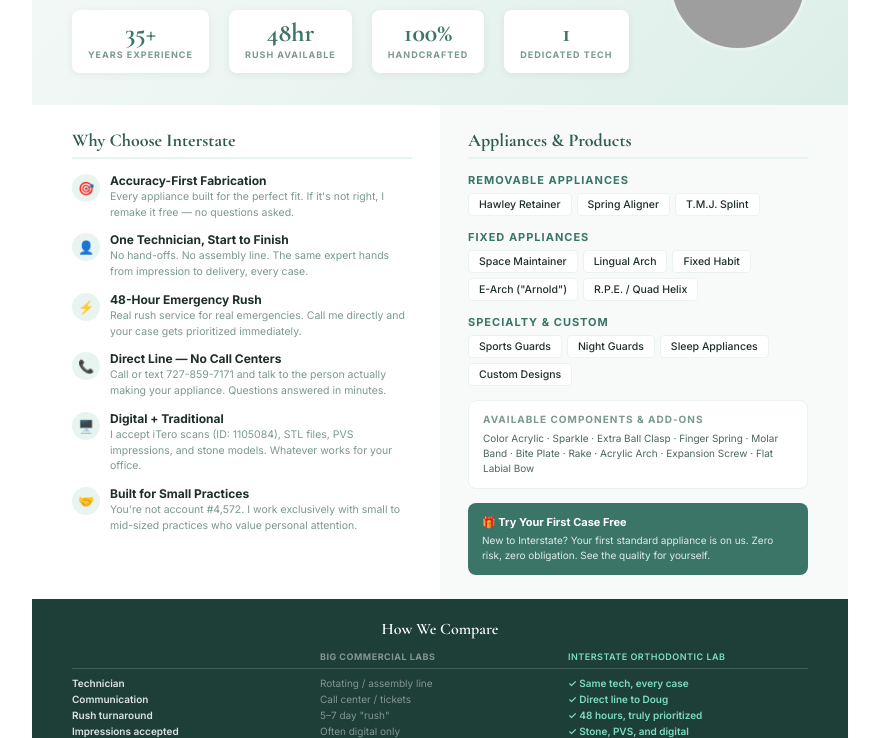
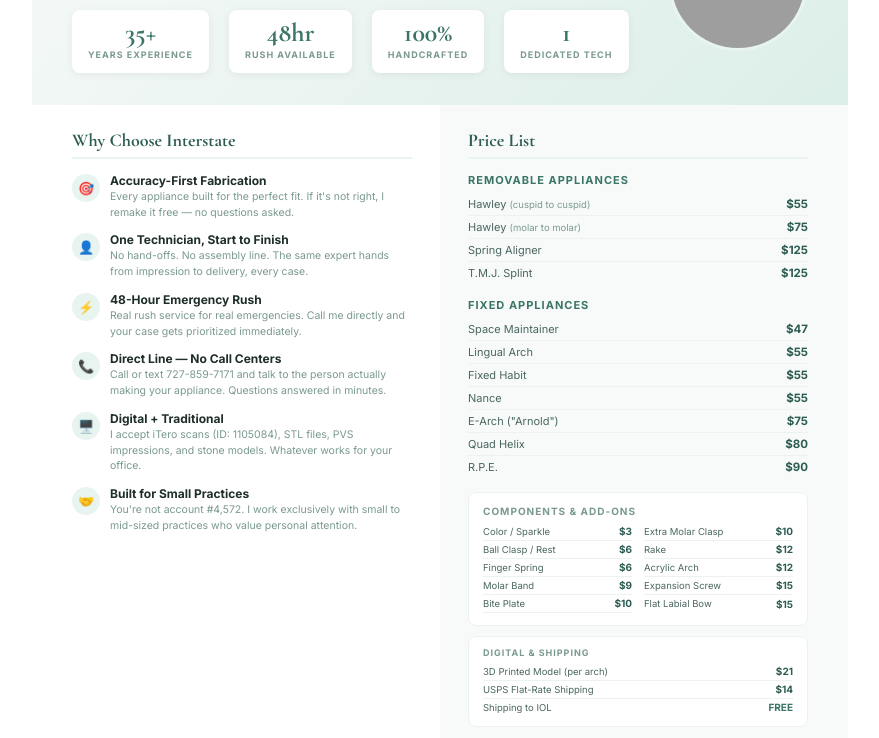
Before and after one commit to larry-sebastian/interstate-orthodontic-lab, a plain HTML site: page brochure.html in a window 1280 px wide. Shown: the part 240-978 px from the top of the page, without its empty margins (200-1079 px from the left). Drawn offline with nearby package versions, Linux system fonts and the light colour scheme; grey boxes are pictures that could not be loaded.

Commit message:
Add full pricing to brochure layout

```diff
--- a/brochure.html
+++ b/brochure.html
@@ -229,6 +229,24 @@
       color: var(--gray-700);
       line-height: 1.5;
     }
+    .price-row {
+      display: flex;
+      justify-content: space-between;
+      align-items: center;
+      padding: 4px 0;
+      border-bottom: 1px solid var(--gray-100);
+      font-size: 11px;
+    }
+    .price-row:last-child { border-bottom: none; }
+    .price-row span:first-child { color: var(--gray-700); }
+    .price-row span:last-child {
+      font-weight: 700;
+      color: var(--teal-dark);
+      font-size: 11.5px;
+    }
+    .price-row small { color: var(--gray-500); font-size: 9.5px; }
+    .price-row.sm { font-size: 9.5px; padding: 2.5px 0; }
+    .price-row.sm span:last-child { font-size: 10px; }
 
     /* ===== COMPARISON STRIP ===== */
     .compare-strip {
@@ -472,48 +490,54 @@
       </div>
     </div>
 
-    <!-- RIGHT: Appliances -->
+    <!-- RIGHT: Pricing -->
     <div class="appliances-col">
-      <div class="col-title">Appliances &amp; Products</div>
+      <div class="col-title">Price List</div>
 
+      <!-- Removable -->
       <div class="appliance-group">
         <h4>Removable Appliances</h4>
-        <div class="appliance-list">
-          <span class="appliance-tag">Hawley Retainer</span>
-          <span class="appliance-tag">Spring Aligner</span>
-          <span class="appliance-tag">T.M.J. Splint</span>
+        <div class="price-row"><span>Hawley <small>(cuspid to cuspid)</small></span><span>$55</span></div>
+        <div class="price-row"><span>Hawley <small>(molar to molar)</small></span><span>$75</span></div>
+        <div class="price-row"><span>Spring Aligner</span><span>$125</span></div>
+        <div class="price-row"><span>T.M.J. Splint</span><span>$125</span></div>
+      </div>
+
+      <!-- Fixed -->
+      <div class="appliance-group">
+        <h4>Fixed Appliances</h4>
+        <div class="price-row"><span>Space Maintainer</span><span>$47</span></div>
+        <div class="price-row"><span>Lingual Arch</span><span>$55</span></div>
+        <div class="price-row"><span>Fixed Habit</span><span>$55</span></div>
+        <div class="price-row"><span>Nance</span><span>$55</span></div>
+        <div class="price-row"><span>E-Arch ("Arnold")</span><span>$75</span></div>
+        <div class="price-row"><span>Quad Helix</span><span>$80</span></div>
+        <div class="price-row"><span>R.P.E.</span><span>$90</span></div>
+      </div>
+
+      <!-- Components -->
+      <div class="components-box" style="margin-top: 10px;">
+        <h4>Components &amp; Add-Ons</h4>
+        <div style="display: grid; grid-template-columns: 1fr 1fr; gap: 0 12px;">
+          <div class="price-row sm"><span>Color / Sparkle</span><span>$3</span></div>
+          <div class="price-row sm"><span>Extra Molar Clasp</span><span>$10</span></div>
+          <div class="price-row sm"><span>Ball Clasp / Rest</span><span>$6</span></div>
+          <div class="price-row sm"><span>Rake</span><span>$12</span></div>
+          <div class="price-row sm"><span>Finger Spring</span><span>$6</span></div>
+          <div class="price-row sm"><span>Acrylic Arch</span><span>$12</span></div>
+          <div class="price-row sm"><span>Molar Band</span><span>$9</span></div>
+          <div class="price-row sm"><span>Expansion Screw</span><span>$15</span></div>
+          <div class="price-row sm"><span>Bite Plate</span><span>$10</span></div>
+          <div class="price-row sm"><span>Flat Labial Bow</span><span>$15</span></div>
         </div>
       </div>
 
-      <div class="appliance-group">
-        <h4>Fixed Appliances</h4>
-        <div class="appliance-list">
-          <span class="appliance-tag">Space Maintainer</span>
-          <span class="appliance-tag">Lingual Arch</span>
-          <span class="appliance-tag">Fixed Habit</span>
-          <span class="appliance-tag">E-Arch ("Arnold")</span>
-          <span class="appliance-tag">R.P.E. / Quad Helix</span>
-        </div>
-      </div>
-
-      <div class="appliance-group">
-        <h4>Specialty &amp; Custom</h4>
-        <div class="appliance-list">
-          <span class="appliance-tag">Sports Guards</span>
-          <span class="appliance-tag">Night Guards</span>
-          <span class="appliance-tag">Sleep Appliances</span>
-          <span class="appliance-tag">Custom Designs</span>
-        </div>
-      </div>
-
-      <div class="components-box">
-        <h4>Available Components &amp; Add-Ons</h4>
-        <p>Color Acrylic · Sparkle · Extra Ball Clasp · Finger Spring · Molar Band · Bite Plate · Rake · Acrylic Arch · Expansion Screw · Flat Labial Bow</p>
-      </div>
-
-      <div style="margin-top: 14px; padding: 12px 14px; background: var(--teal); border-radius: 8px; color: white;">
-        <h4 style="font-size: 11px; font-weight: 700; margin-bottom: 4px;">🎁 Try Your First Case Free</h4>
-        <p style="font-size: 10px; line-height: 1.5; opacity: 0.85;">New to Interstate? Your first standard appliance is on us. Zero risk, zero obligation. See the quality for yourself.</p>
+      <!-- Shipping & Digital -->
+      <div style="margin-top: 10px; padding: 10px 14px; background: white; border-radius: 8px; border: 1px solid var(--gray-100);">
+        <h4 style="font-size: 9px; font-weight: 700; text-transform: uppercase; letter-spacing: 1px; color: var(--gray-500); margin-bottom: 5px;">Digital &amp; Shipping</h4>
+        <div class="price-row sm"><span>3D Printed Model (per arch)</span><span>$21</span></div>
+        <div class="price-row sm"><span>USPS Flat-Rate Shipping</span><span>$14</span></div>
+        <div class="price-row sm"><span>Shipping to IOL</span><span style="color: var(--teal);">FREE</span></div>
       </div>
     </div>
   </div>
```
